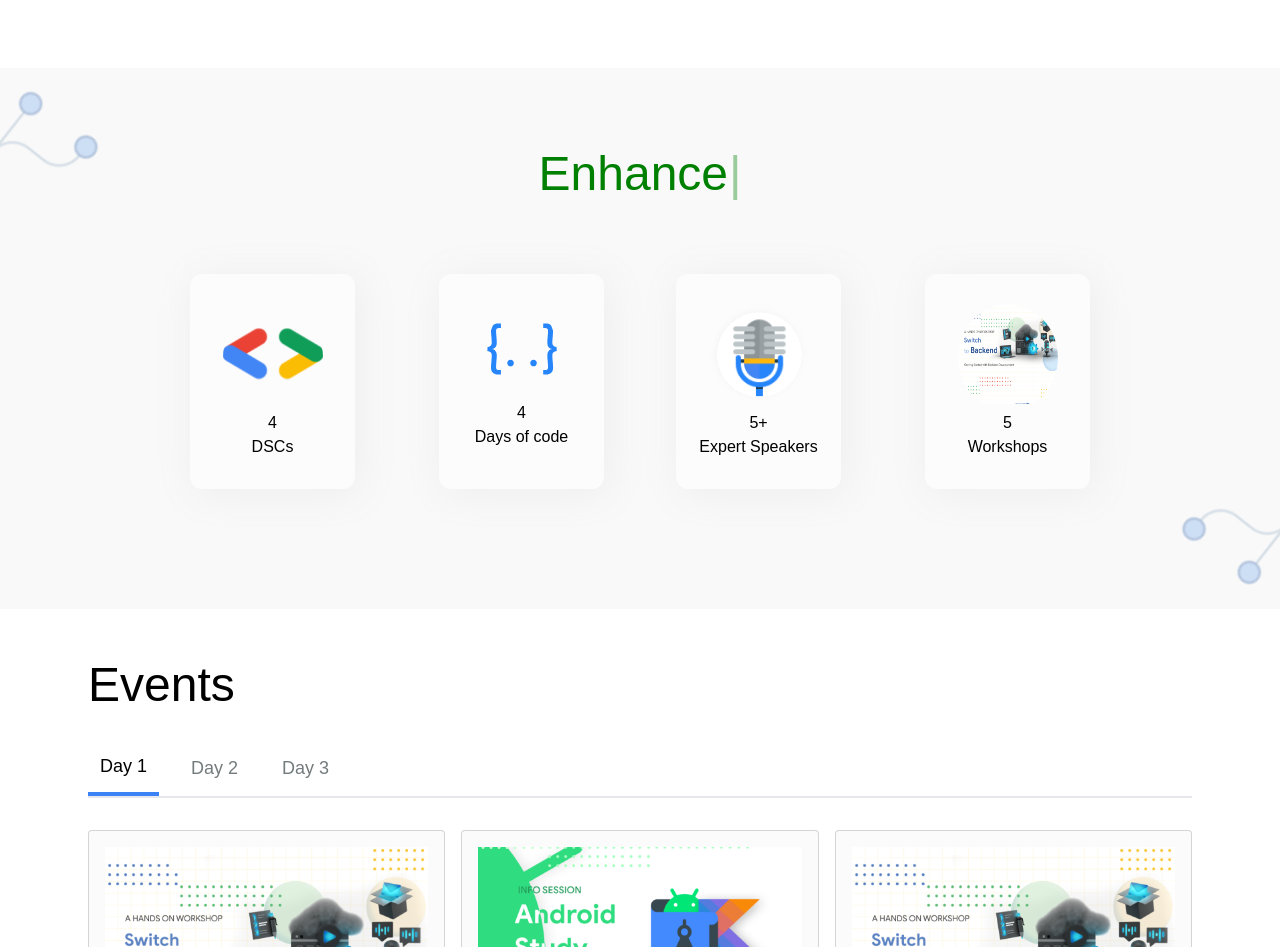
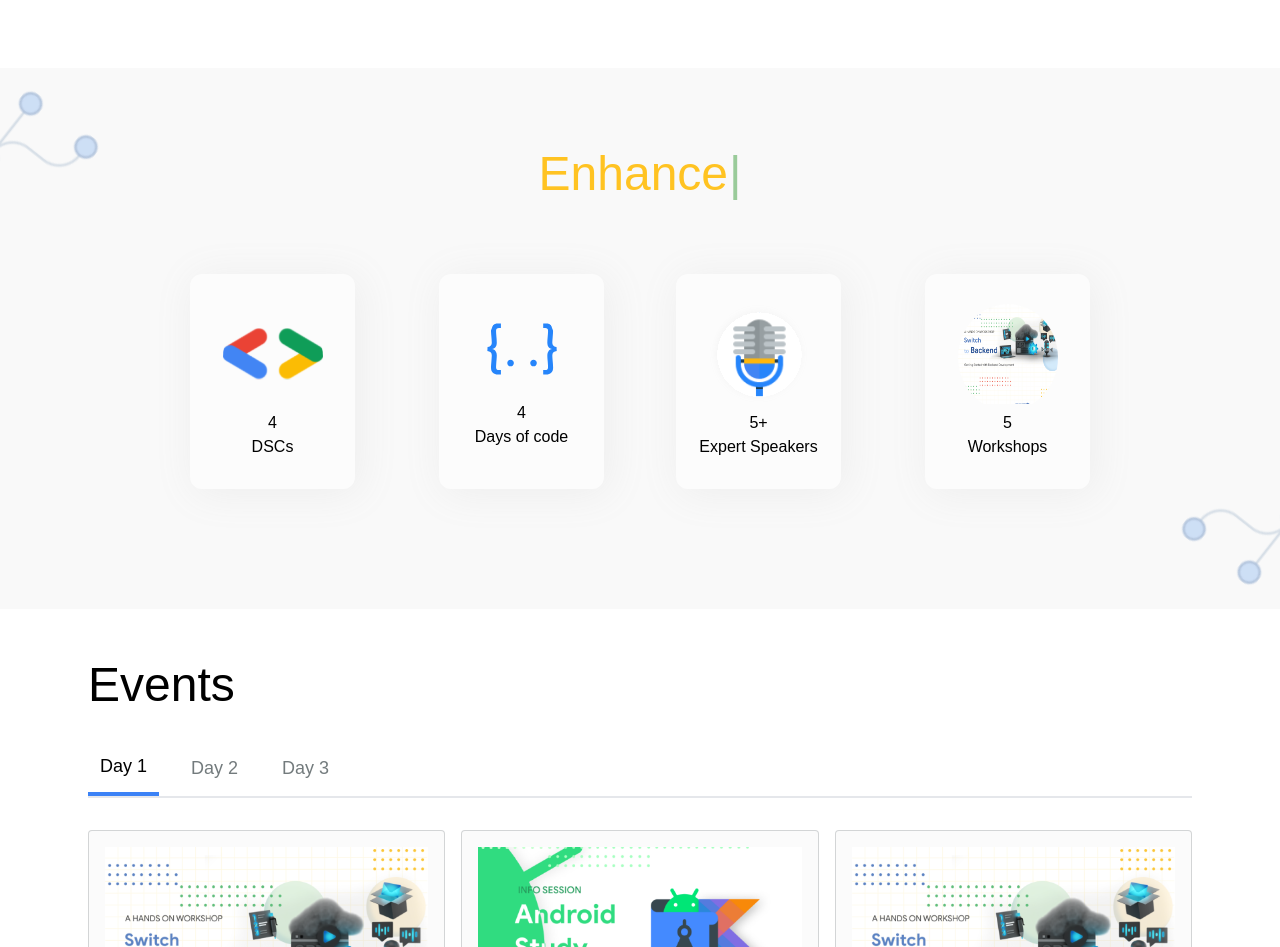
Before and after one commit to NikitaRoy22/gdsc-explore, a Next.js app: page / in a window 1280 px wide. Shown: the part 980-1927 px from the top of the page. Built offline with nearby package versions, Linux system fonts and the light colour scheme.

Commit message:
color change added

```diff
--- a/components/AnimationText.js
+++ b/components/AnimationText.js
@@ -7,7 +7,7 @@ return (
 	<div className="text-[3rem] text-[green] mb-[4rem]">
 	<Typewriter
         options={{
-            strings: ['Explore', 'Enhance', 'Execute', 'Excel'],
+            strings: ["<span id='explore'>Explore</span>", "<span id='enhance'>Enhance</span>", "<span id='execute'>Execute</span>" ,  "<span id='excel'>Excel</span>"],
             autoStart: true,
             loop: true,
         }}
--- a/styles/globals.css
+++ b/styles/globals.css
@@ -31,3 +31,17 @@ details[open] > summary::after {
     content: url(../public/arrows/down-arrow-svgrepo-com.svg);
     @apply transform rotate-180;
 }
+
+#explore{
+
+    color: #01a050;
+}
+#enhance{
+    color: #ffc322;
+}
+#execute{
+    color: #4f9cfa;
+}
+#excel{
+    color:#fc2825
+}
```
